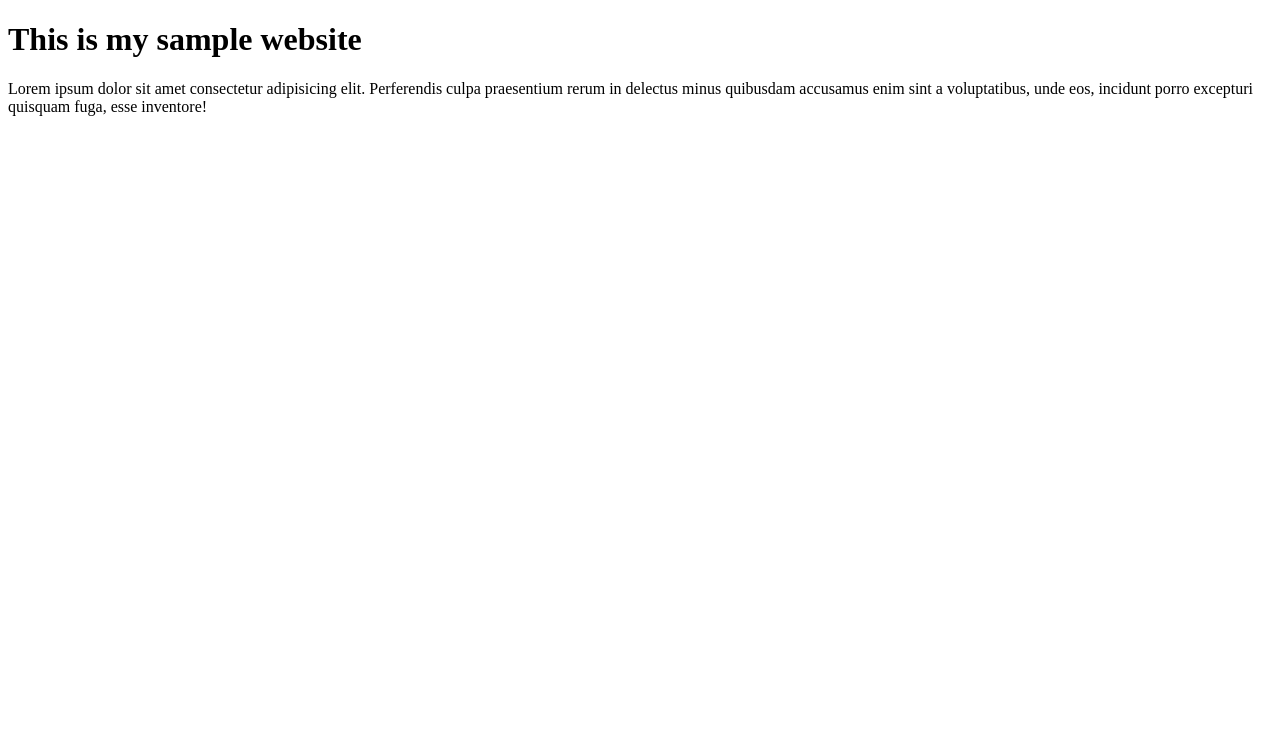
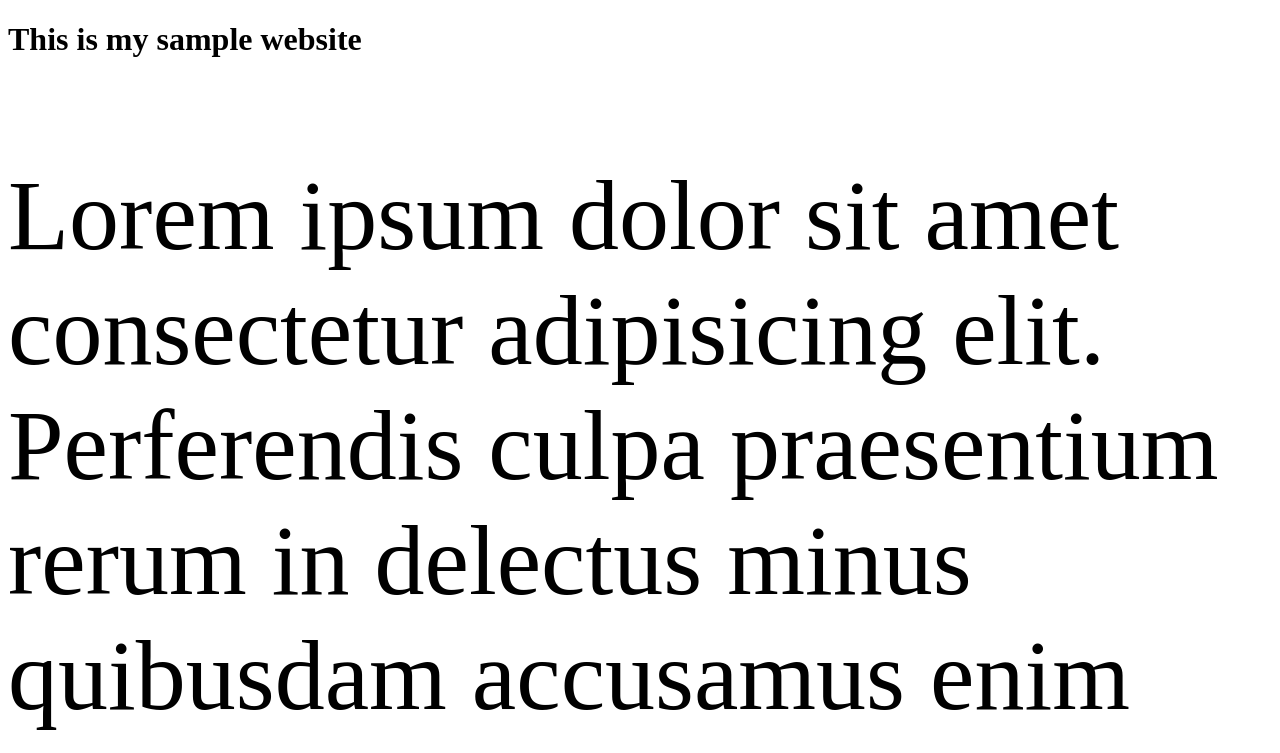
Before and after one commit to minz4kiiii/sample-branching, a plain HTML site: page index.html in a window 1280 px wide. Shown: the top 753 px of the page. Drawn offline with Linux system fonts and the light colour scheme.

Commit message:
second commit

```diff
--- a/index.html
+++ b/index.html
@@ -3,6 +3,7 @@
 <head>
     <meta charset="UTF-8">
     <meta name="viewport" content="width=device-width, initial-scale=1.0">
+    <link rel="stylesheet" href="style.css">
     <title>SAMPLE SITE</title>
 </head>
 <body>
--- /dev/null
+++ b/style.css
@@ -0,0 +1,3 @@
+p{
+    font-size: 100px;
+}
```
